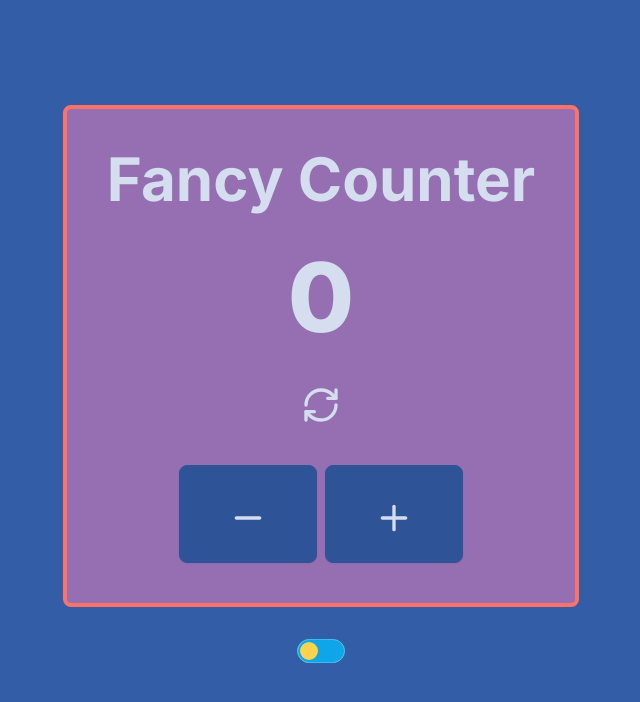
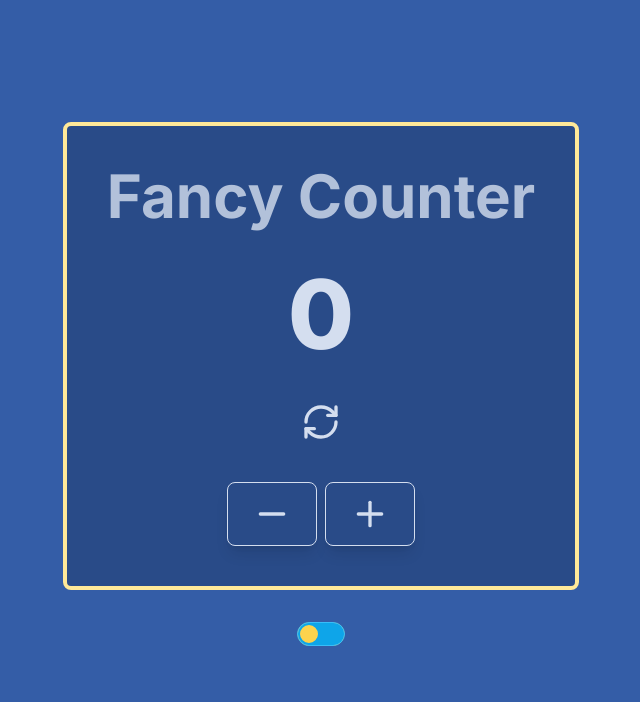
Before and after one commit to aaronaltman/fancy_counter_2, a Next.js app: page / in a window 1280 px wide. Shown: the top 702 px of the page, without its empty margins (319-959 px from the left). Built offline with nearby package versions, Linux system fonts and the light colour scheme.

Commit message:
daisy is cool

```diff
--- a/package.json
+++ b/package.json
@@ -9,6 +9,7 @@
     "lint": "next lint"
   },
   "dependencies": {
+    "@tailwindcss/typography": "^0.5.10",
     "lucide-react": "^0.336.0",
     "next": "14.1.0",
     "react": "^18",
--- a/src/components/card.tsx
+++ b/src/components/card.tsx
@@ -13,7 +13,7 @@ export default function Card() {
   const [open, setOpen] = useState(false);
   return (
     <div className="flex flex-col justify-center items-center min-h-screen">
-      <div className="flex flex-col bg-secondary p-10 rounded-lg space-y-10 border-4 border-error">
+      <div className="flex flex-col bg-base-300 p-10 rounded-lg space-y-10 border-4 border-accent">
         <Title />
         <Count count={count} />
         <Reset setCount={setCount} setOpen={setOpen} open={open} />
--- a/src/components/counter-buttons.tsx
+++ b/src/components/counter-buttons.tsx
@@ -10,18 +10,18 @@ export default function CounterButtons({ count, setCount }: any) {
             e.preventDefault();
             setCount(count - 1);
           }}
-          className="btn px-12 py-12"
+          className="btn btn-outline btn-lg shadow-lg"
         >
-          <Minus size={40} className="-mt-4" />
+          <Minus size={40} className="" />
         </button>
         <button
           onClick={(e) => {
             e.preventDefault();
             setCount(count + 1);
           }}
-          className="btn px-12 py-12 "
+          className="btn btn-outline btn-lg shadow-lg "
         >
-          <Plus size={40} className="-mt-4" />
+          <Plus size={40} className="" />
         </button>
       </div>
     </>
--- a/src/components/reset.tsx
+++ b/src/components/reset.tsx
@@ -14,7 +14,7 @@ export default function Reset({ setCount, setOpen, open }: any) {
         }}
         className="flex justify-center items-center"
       >
-        <RefreshCw size={40} />
+        <RefreshCw size={40} className="" />
       </button>
     </>
   );
--- a/src/components/title.tsx
+++ b/src/components/title.tsx
@@ -1,3 +1,5 @@
 export default function Title() {
-  return <h1 className="text-6xl font-bold">Fancy Counter</h1>;
+  return (
+    <h1 className="text-6xl font-bold text-center prose">Fancy Counter</h1>
+  );
 }
--- a/src/components/toast.tsx
+++ b/src/components/toast.tsx
@@ -15,8 +15,8 @@ export default function Toast({ open, setOpen }) {
   // Correct conditional rendering syntax
   return open ? (
     <div className="toast">
-      <div className="alert alert-info bg-accent">
-        <span className="text-black">Counter Reset Success!</span>
+      <div className="alert alert-info bg-success">
+        <p className="text-base-500">Counter Reset Success!</p>
       </div>
     </div>
   ) : null;
--- a/tailwind.config.ts
+++ b/tailwind.config.ts
@@ -15,7 +15,7 @@ const config: Config = {
       },
     },
   },
-  plugins: [require("daisyui")],
+  plugins: [require("@tailwindcss/typography"), require("daisyui")],
   daisyui: {
     themes: ["light", "dark", "cupcake", "aqua", "sunset"],
   },
```
Also changed, not shown: 1 other file (tests, documents, lock files or other folders).
